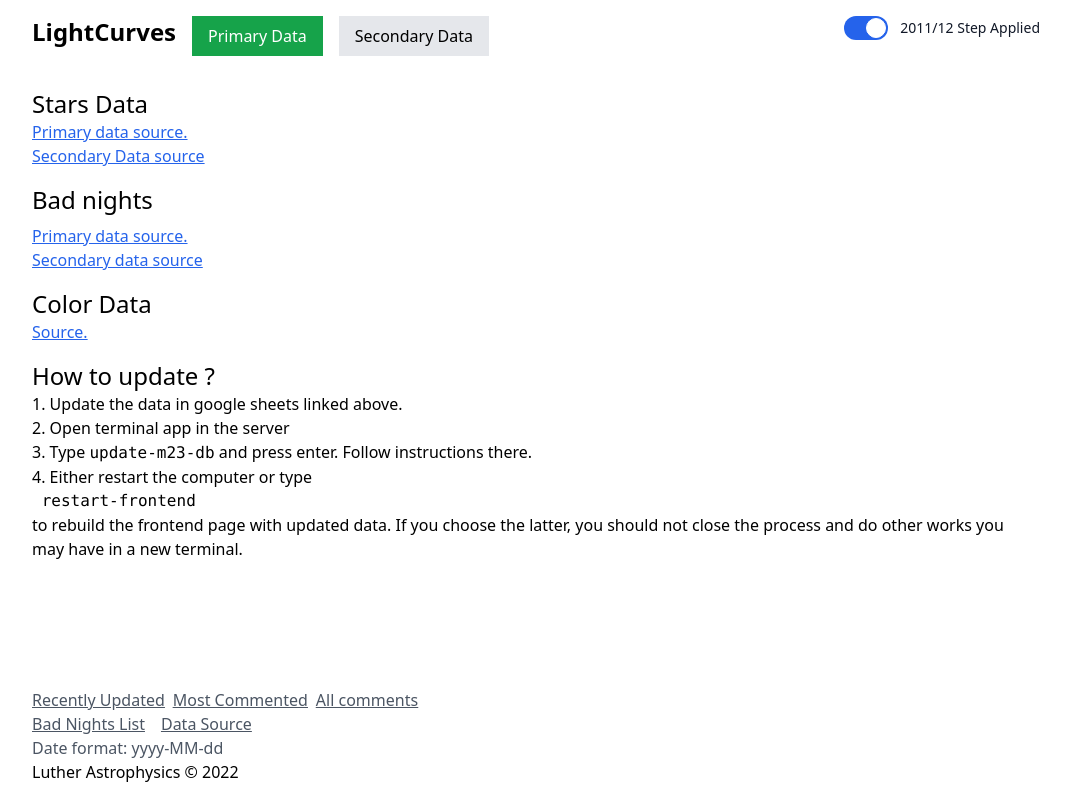
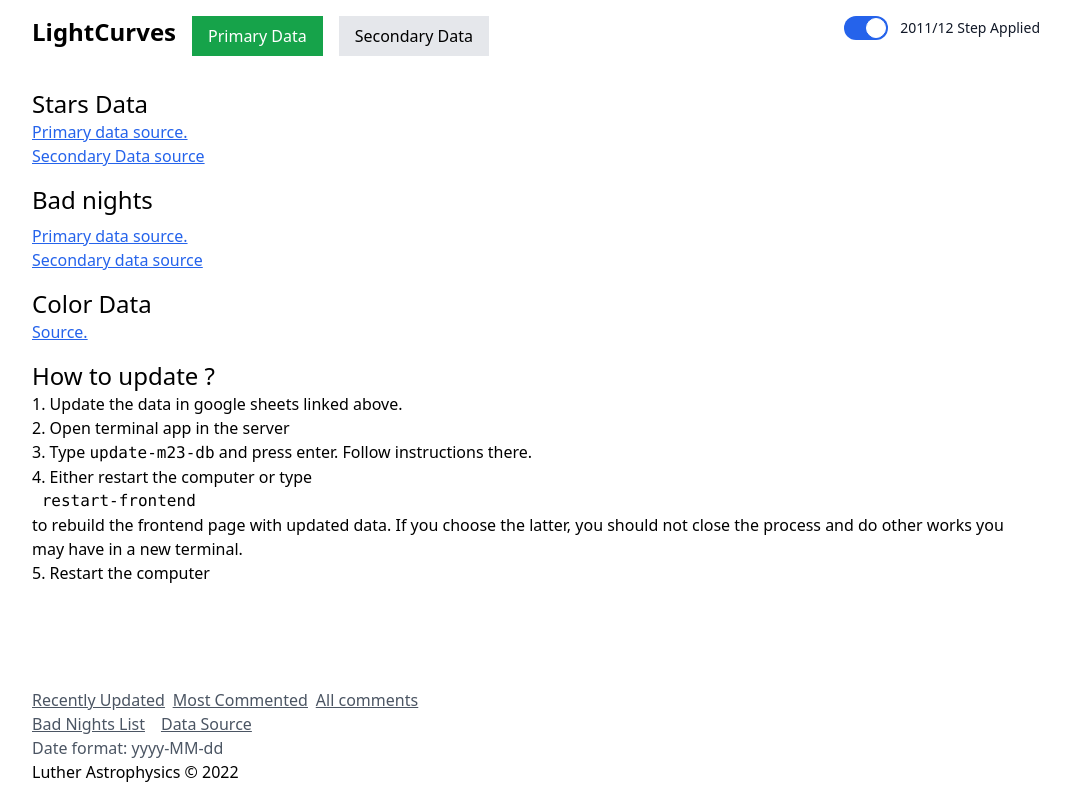
Before and after one commit to LutherAstrophysics/light-curves, a Next.js app in the folder client/: page /settings in a window 1280 px wide. Shown: the whole page, without its empty margins (104-1174 px from the left). Built offline with nearby package versions, Linux system fonts and the light colour scheme.

Commit message:
Update settings instructions

```diff
--- a/client/pages/settings/index.js
+++ b/client/pages/settings/index.js
@@ -65,6 +65,7 @@ export default function Index() {
                             the frontend page with updated data. If you choose the latter, you
                             should not close the process and do other works you may have in a new terminal.
                         </li>
+                        <li> Restart the computer </li>
                     </ol>
                 </div>
             </div>
```
